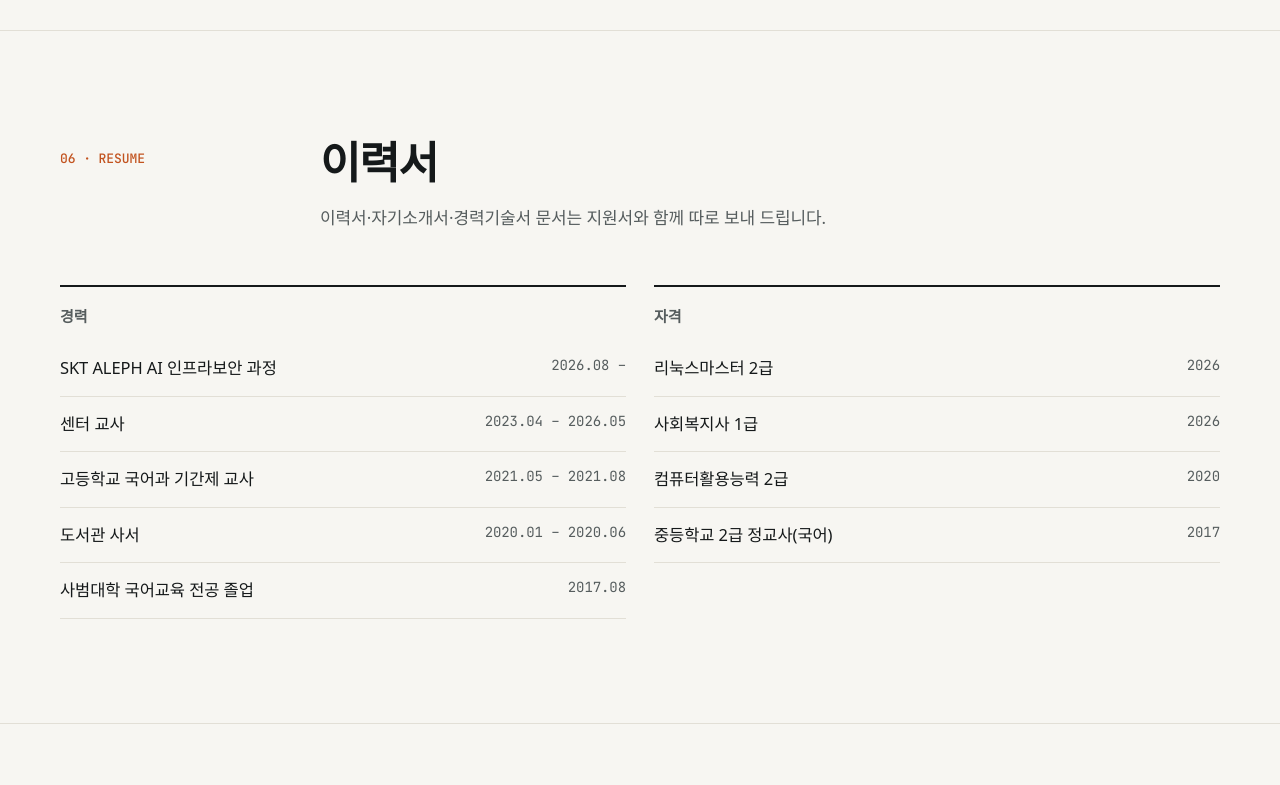
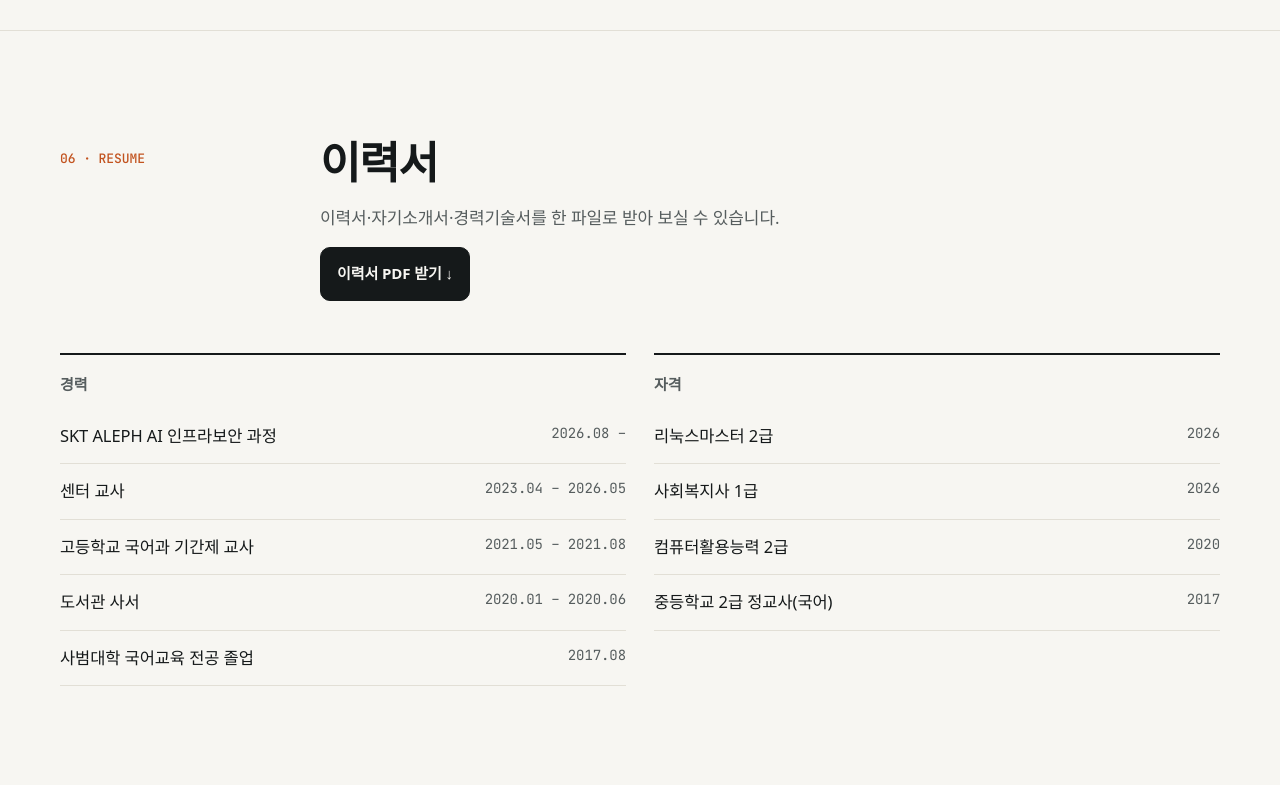
Before and after one commit to gaeun1210/about-me-story, a plain HTML site: page index.html in a window 1280 px wide. Shown: the part 5900-6685 px from the top of the page. Drawn offline with Linux system fonts and the light colour scheme; a web font is replaced by a local one.

Commit message:
이력서 PDF 추가와 받기 버튼
Co-Authored-By: Claude Opus 5.5 <noreply@anthropic.com>
Claude-Session: https://claude.ai/code/session_01FK4EKrZNLCwHDRcvhFbdFg

```diff
--- a/index.html
+++ b/index.html
@@ -299,7 +299,7 @@ footer .wrap{display:flex;justify-content:space-between;gap:24px;flex-wrap:wrap;
 </div></section>
 
 <section id="resume"><div class="wrap">
-  <div class="sec-head"><div class="num">06 · RESUME</div><div><h2>이력서</h2><p>이력서·자기소개서·경력기술서 문서는 지원서와 함께 따로 보내 드립니다.</p></div></div>
+  <div class="sec-head"><div class="num">06 · RESUME</div><div><h2>이력서</h2><p>이력서·자기소개서·경력기술서를 한 파일로 받아 보실 수 있습니다.</p><p style="margin-top:14px"><a class="btn primary" href="resume.pdf" download="김가은_이력서_자기소개서_경력기술서.pdf">이력서 PDF 받기 ↓</a></p></div></div>
   <div class="resume">
     <div class="rbox"><h4>경력</h4><ul>
       <li><span>SKT ALEPH AI 인프라보안 과정</span><span class="p">2026.08 –</span></li>
```
Also changed, not shown: 1 other file.
